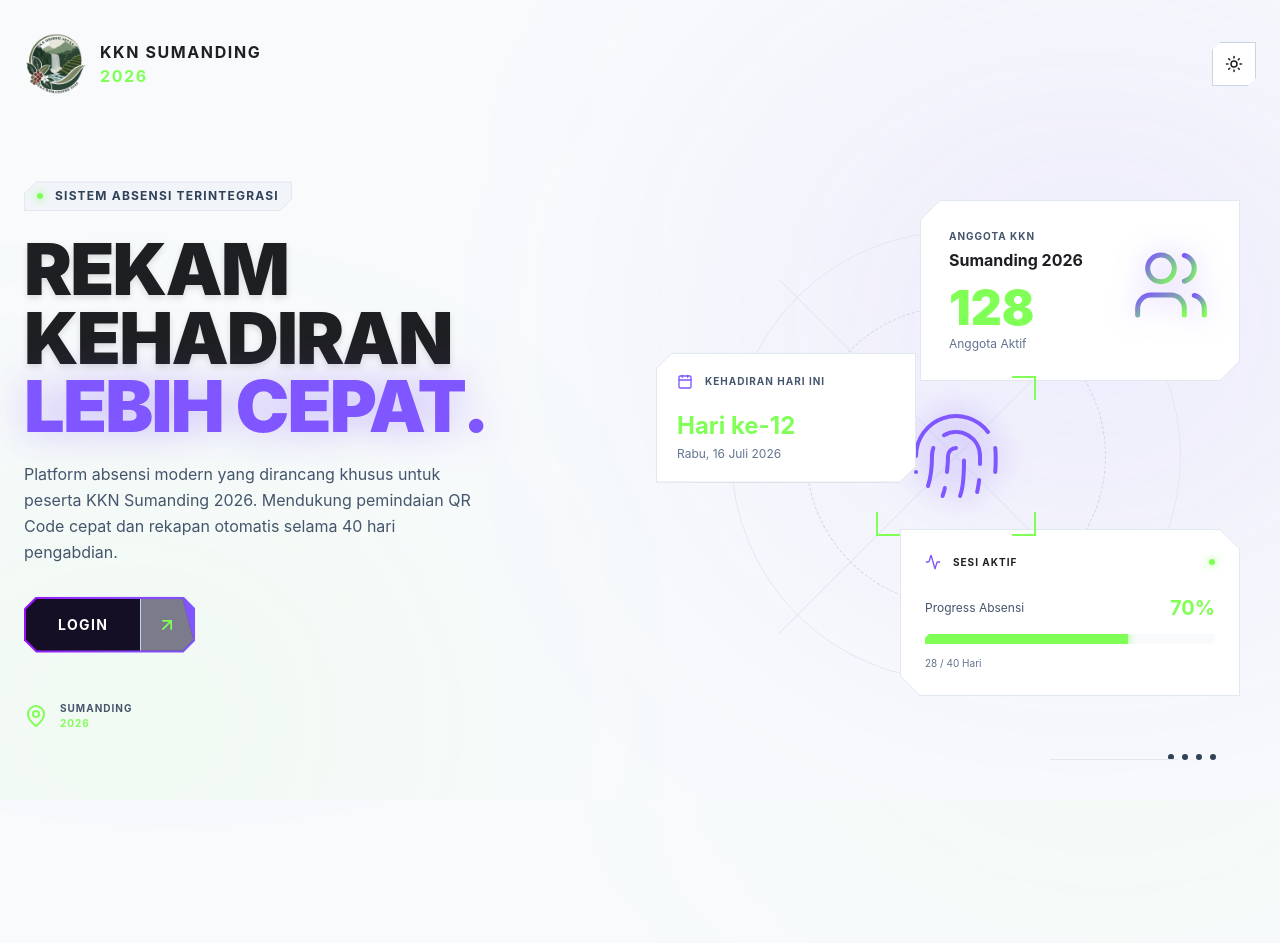
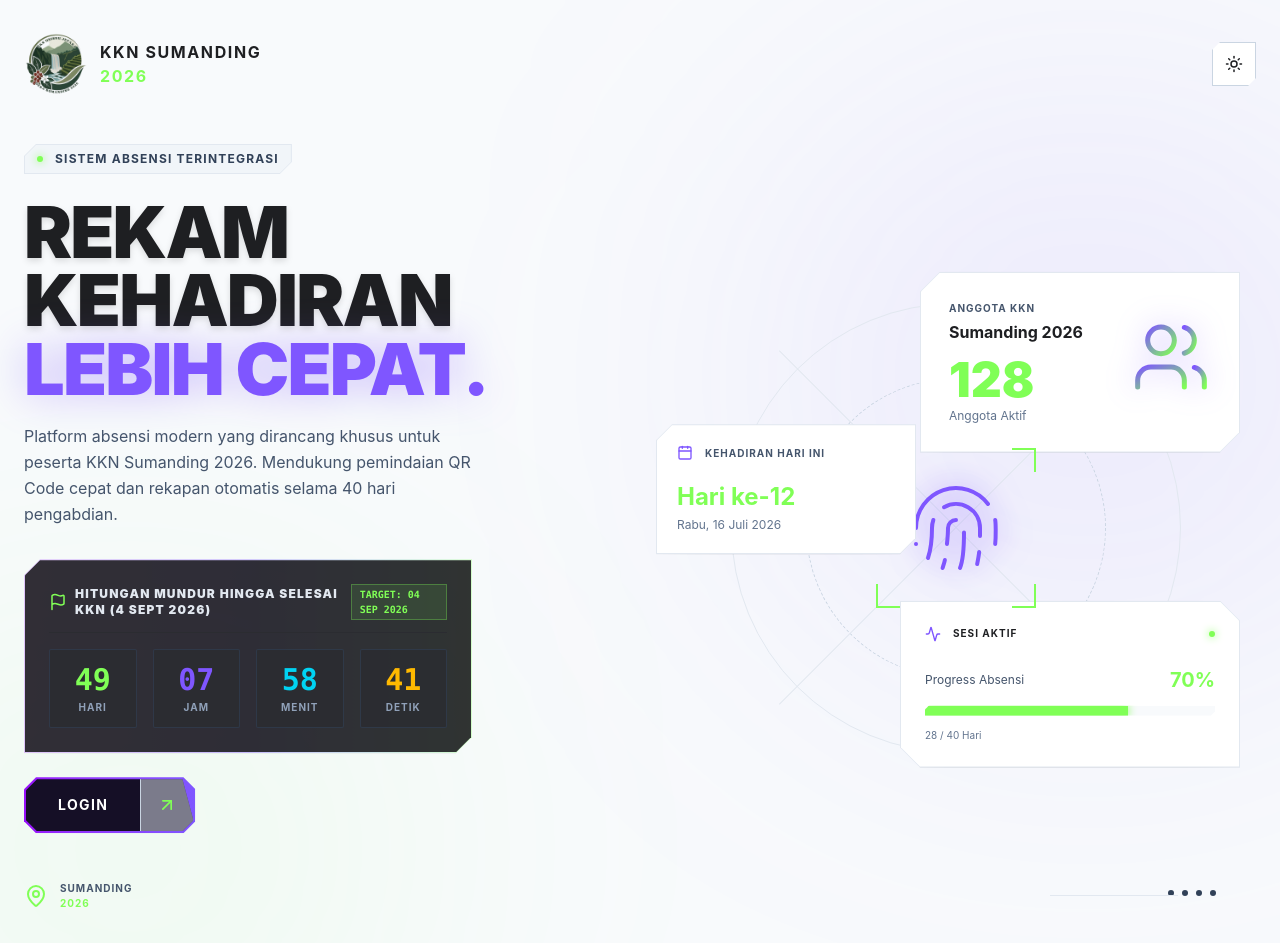
Before and after one commit to verand97/absensi-kkn, a Next.js app: page / in a window 1280 px wide. Before the commit the page ends 800 px from the top, so only its background shows below. Built offline with nearby package versions, Linux system fonts and the light colour scheme.

Commit message:
feat: implement admin dashboard client, countdown timer, and member dashboard view

```diff
--- a/src/app/dashboard/MemberDashboard.tsx
+++ b/src/app/dashboard/MemberDashboard.tsx
@@ -10,6 +10,7 @@ import MemberAccountSettings from "./MemberAccountSettings";
 import Link from "next/link";
 import Image from "next/image";
 import { getIndonesianDateDetails, getTodayIndonesianDate, getScheduledDateForDay, IndonesianDateInfo } from "@/lib/dateUtils";
+import CountdownTimer from "@/components/CountdownTimer";
 
 interface SettingData {
   startTime: string;
@@ -238,6 +239,11 @@ export default function MemberDashboard({ member, setting }: { member: MemberDat
             </div>
           </div>
         </header>
+
+        {/* Countdown Timer Widget */}
+        <div className="mb-8">
+          <CountdownTimer title="HITUNGAN MUNDUR HINGGA PENUTUPAN KKN (4 SEPT 2026)" />
+        </div>
 
         {/* Tab Content Wrapper */}
         <div className="space-y-8">
--- a/src/app/dashboard/admin/AdminDashboardClient.tsx
+++ b/src/app/dashboard/admin/AdminDashboardClient.tsx
@@ -12,6 +12,7 @@ import { ThemeToggle } from "@/components/theme-toggle";
 import DeleteMemberAttendanceButton from "../DeleteMemberAttendanceButton";
 import { exportToXLSX, exportToCSV } from "@/lib/exportAttendance";
 import { getTodayIndonesianDate, getScheduledDateForDay } from "@/lib/dateUtils";
+import CountdownTimer from "@/components/CountdownTimer";
 
 interface SettingData {
   startTime: string;
@@ -106,6 +107,11 @@ export default function AdminDashboardClient({ setting, members }: AdminDashboar
 
           </div>
         </header>
+
+        {/* Countdown Timer Widget */}
+        <div className="mb-8">
+          <CountdownTimer title="HITUNGAN MUNDUR HINGGA PENUTUPAN KKN (4 SEPT 2026)" />
+        </div>
 
         {/* Desktop View: Show Both, Mobile View: Show based on activeTab */}
         <div className="space-y-10">
--- a/src/app/page.tsx
+++ b/src/app/page.tsx
@@ -5,6 +5,7 @@ import {
   Fingerprint, ArrowUpRight, Users, ChevronRight
 } from "lucide-react";
 import { ThemeToggle } from "@/components/theme-toggle";
+import CountdownTimer from "@/components/CountdownTimer";
 
 export default function Home() {
   return (
@@ -101,6 +102,11 @@ export default function Home() {
             <p className="text-slate-600 dark:text-slate-400 text-[13px] md:text-base max-w-md mb-6 md:mb-8 leading-relaxed pr-4 md:pr-0">
               Platform absensi modern yang dirancang khusus untuk peserta KKN Sumanding 2026. Mendukung pemindaian QR Code cepat dan rekapan otomatis selama 40 hari pengabdian.
             </p>
+
+            {/* Countdown Widget */}
+            <div className="w-full max-w-md mb-6">
+              <CountdownTimer title="HITUNGAN MUNDUR HINGGA SELESAI KKN (4 SEPT 2026)" />
+            </div>
 
             {/* Action Button */}
             <Link href="/login" className="inline-flex group relative">
--- /dev/null
+++ b/src/components/CountdownTimer.tsx
@@ -0,0 +1,126 @@
+"use client";
+
+import { useEffect, useState } from "react";
+import { Clock, Flag } from "lucide-react";
+
+interface CountdownProps {
+  targetDate?: Date | string;
+  title?: string;
+  compact?: boolean;
+}
+
+export default function CountdownTimer({
+  targetDate = "2026-09-04T23:59:59+07:00",
+  title = "HITUNGAN MUNDUR HINGGA PENUTUPAN KKN (4 SEPT 2026)",
+  compact = false
+}: CountdownProps) {
+  const [timeLeft, setTimeLeft] = useState<{
+    days: number;
+    hours: number;
+    minutes: number;
+    seconds: number;
+    isFinished: boolean;
+  }>({
+    days: 0,
+    hours: 0,
+    minutes: 0,
+    seconds: 0,
+    isFinished: false,
+  });
+
+  const [mounted, setMounted] = useState(false);
+
+  useEffect(() => {
+    setMounted(true);
+
+    const calculateTime = () => {
+      const target = new Date(targetDate).getTime();
+      const now = new Date().getTime();
+      const difference = target - now;
+
+      if (difference <= 0) {
+        setTimeLeft({ days: 0, hours: 0, minutes: 0, seconds: 0, isFinished: true });
+        return;
+      }
+
+      const days = Math.floor(difference / (1000 * 60 * 60 * 24));
+      const hours = Math.floor((difference / (1000 * 60 * 60)) % 24);
+      const minutes = Math.floor((difference / 1000 / 60) % 60);
+      const seconds = Math.floor((difference / 1000) % 60);
+
+      setTimeLeft({ days, hours, minutes, seconds, isFinished: false });
+    };
+
+    calculateTime();
+    const interval = setInterval(calculateTime, 1000);
+
+    return () => clearInterval(interval);
+  }, [targetDate]);
+
+  if (!mounted) {
+    return null;
+  }
+
+  if (compact) {
+    return (
+      <div
+        className="inline-flex items-center gap-2 px-3 py-1.5 bg-[#7F56FF]/10 border border-[#7F56FF]/30 text-[#7F56FF] text-xs font-mono font-bold"
+        style={{ clipPath: "polygon(6px 0, 100% 0, 100% calc(100% - 6px), calc(100% - 6px) 100%, 0 100%, 0 6px)" }}
+      >
+        <Clock size={14} className="text-[#80FF56] animate-pulse" />
+        <span>
+          {timeLeft.isFinished
+            ? "KKN SELESAI 🎉"
+            : `${timeLeft.days} Hari ${timeLeft.hours} Jam ${timeLeft.minutes}m ${timeLeft.seconds}s`}
+        </span>
+      </div>
+    );
+  }
+
+  return (
+    <div
+      className="p-px bg-linear-to-r from-purple-500/30 via-[#7F56FF]/40 to-green-400/30 shadow-xl w-full"
+      style={{ clipPath: "polygon(16px 0, 100% 0, 100% calc(100% - 16px), calc(100% - 16px) 100%, 0 100%, 0 16px)" }}
+    >
+      <div
+        className="bg-slate-900/90 dark:bg-[#12141C] p-5 md:p-6 w-full"
+        style={{ clipPath: "polygon(15px 0, 100% 0, 100% calc(100% - 15px), calc(100% - 15px) 100%, 0 100%, 0 15px)" }}
+      >
+        <div className="flex flex-col sm:flex-row sm:items-center justify-between gap-2 mb-4 border-b border-slate-800 pb-3">
+          <div className="flex items-center gap-2">
+            <Flag size={18} className="text-[#80FF56] shrink-0" />
+            <h3 className="text-xs font-black uppercase tracking-widest text-slate-200">{title}</h3>
+          </div>
+          <span className="text-[10px] font-mono font-bold text-[#80FF56] bg-[#80FF56]/10 px-2 py-0.5 border border-[#80FF56]/30 self-start sm:self-auto">
+            {timeLeft.isFinished ? "SELESAI 🎉" : "TARGET: 04 SEP 2026"}
+          </span>
+        </div>
+
+        {timeLeft.isFinished ? (
+          <div className="text-center py-4 text-[#80FF56] font-bold text-base uppercase tracking-widest animate-pulse">
+            🎉 KKN SUMANDING 2026 TELAH RESMI SELESAI!
+          </div>
+        ) : (
+          <div className="grid grid-cols-4 gap-2 sm:gap-4 text-center">
+            <div className="bg-slate-800/80 dark:bg-[#090A0F] p-2.5 sm:p-3 border border-slate-700/60 flex flex-col items-center justify-center rounded-xs">
+              <span className="text-xl sm:text-3xl font-black font-mono text-[#80FF56]">{String(timeLeft.days).padStart(2, "0")}</span>
+              <span className="text-[8px] sm:text-[10px] font-bold uppercase tracking-widest text-slate-400 mt-0.5">Hari</span>
+            </div>
+            <div className="bg-slate-800/80 dark:bg-[#090A0F] p-2.5 sm:p-3 border border-slate-700/60 flex flex-col items-center justify-center rounded-xs">
+              <span className="text-xl sm:text-3xl font-black font-mono text-[#7F56FF]">{String(timeLeft.hours).padStart(2, "0")}</span>
+              <span className="text-[8px] sm:text-[10px] font-bold uppercase tracking-widest text-slate-400 mt-0.5">Jam</span>
+            </div>
+            <div className="bg-slate-800/80 dark:bg-[#090A0F] p-2.5 sm:p-3 border border-slate-700/60 flex flex-col items-center justify-center rounded-xs">
+              <span className="text-xl sm:text-3xl font-black font-mono text-cyan-400">{String(timeLeft.minutes).padStart(2, "0")}</span>
+              <span className="text-[8px] sm:text-[10px] font-bold uppercase tracking-widest text-slate-400 mt-0.5">Menit</span>
+            </div>
+            <div className="bg-slate-800/80 dark:bg-[#090A0F] p-2.5 sm:p-3 border border-slate-700/60 flex flex-col items-center justify-center rounded-xs">
+              <span className="text-xl sm:text-3xl font-black font-mono text-amber-400">{String(timeLeft.seconds).padStart(2, "0")}</span>
+              <span className="text-[8px] sm:text-[10px] font-bold uppercase tracking-widest text-slate-400 mt-0.5">Detik</span>
+            </div>
+          </div>
+        )}
+      </div>
+    </div>
+  );
+}
```
